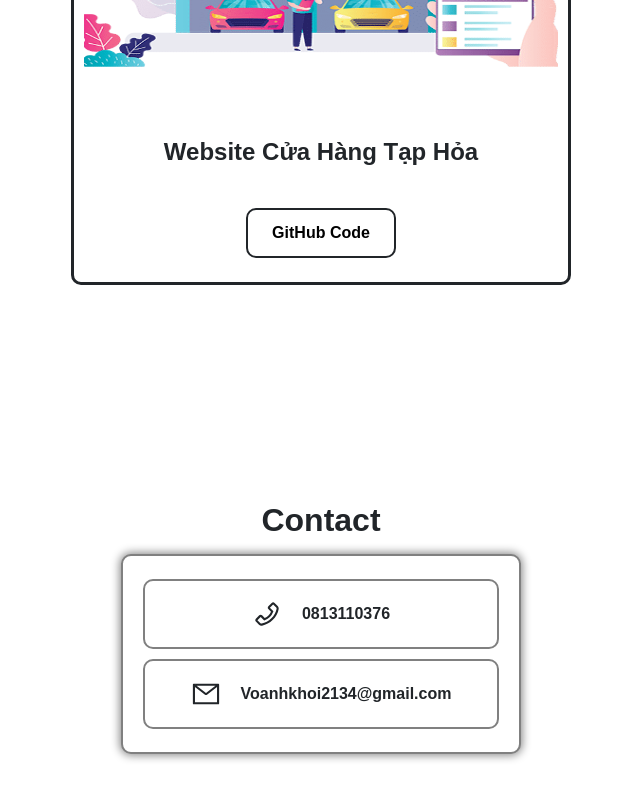
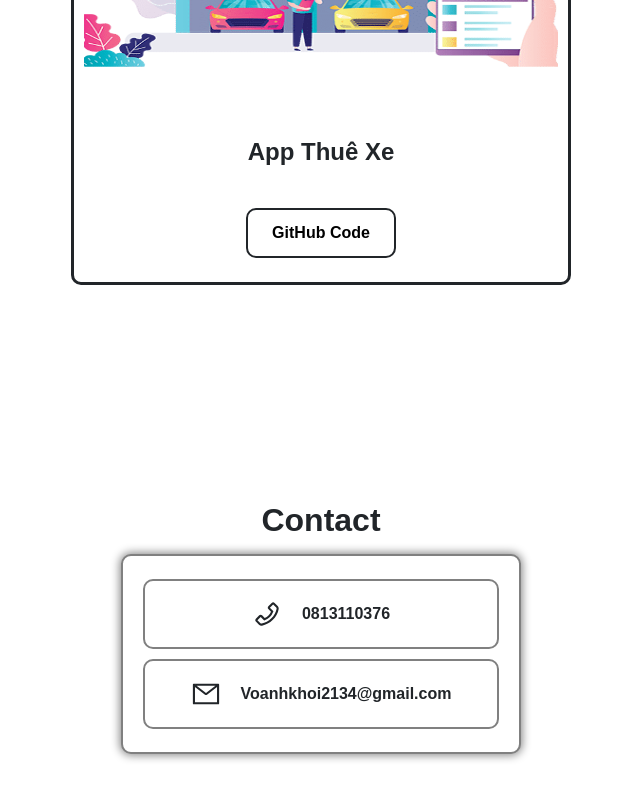
Before and after one commit to DannyFiller/Portfolio, a React (Vite) app: page / in a window 1280 px wide. Shown: the part 2232-3032 px from the top of the page, without its empty margins (319-959 px from the left). Built offline with nearby package versions, Linux system fonts and the light colour scheme.

Commit message:
fix-title

```diff
--- a/src/Components/Projects/Project.jsx
+++ b/src/Components/Projects/Project.jsx
@@ -29,7 +29,7 @@ const ProjectList = () => {
         </div>
         <div className="project-item">
           <img className="img-wrappepr" src="./images/CarRent.png"></img>
-          <div className="body-title">Website Cửa Hàng Tạp Hỏa</div>
+          <div className="body-title">App Thuê Xe</div>
           <div className="body-item">
             <div className="body-item-1">
               <a href="https://github.com/DannyFiller/App_thuexe.git">
```
